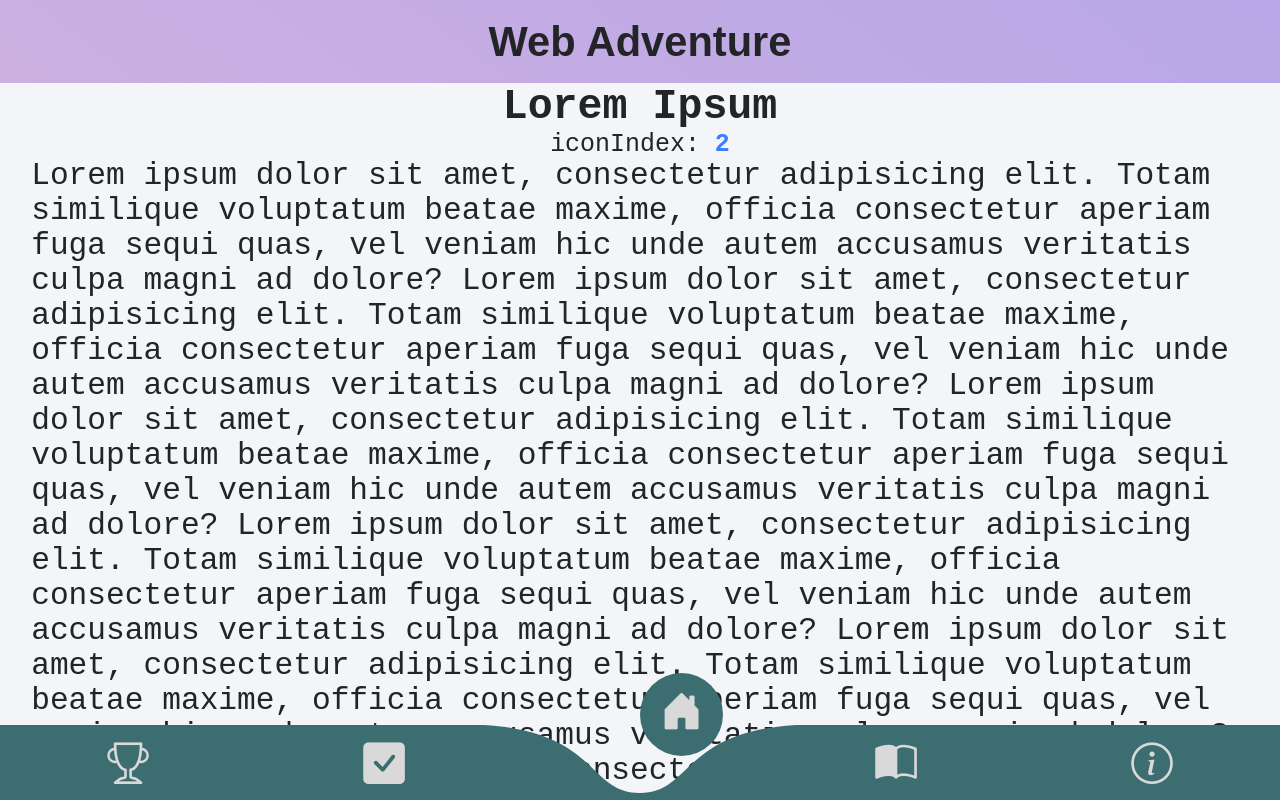
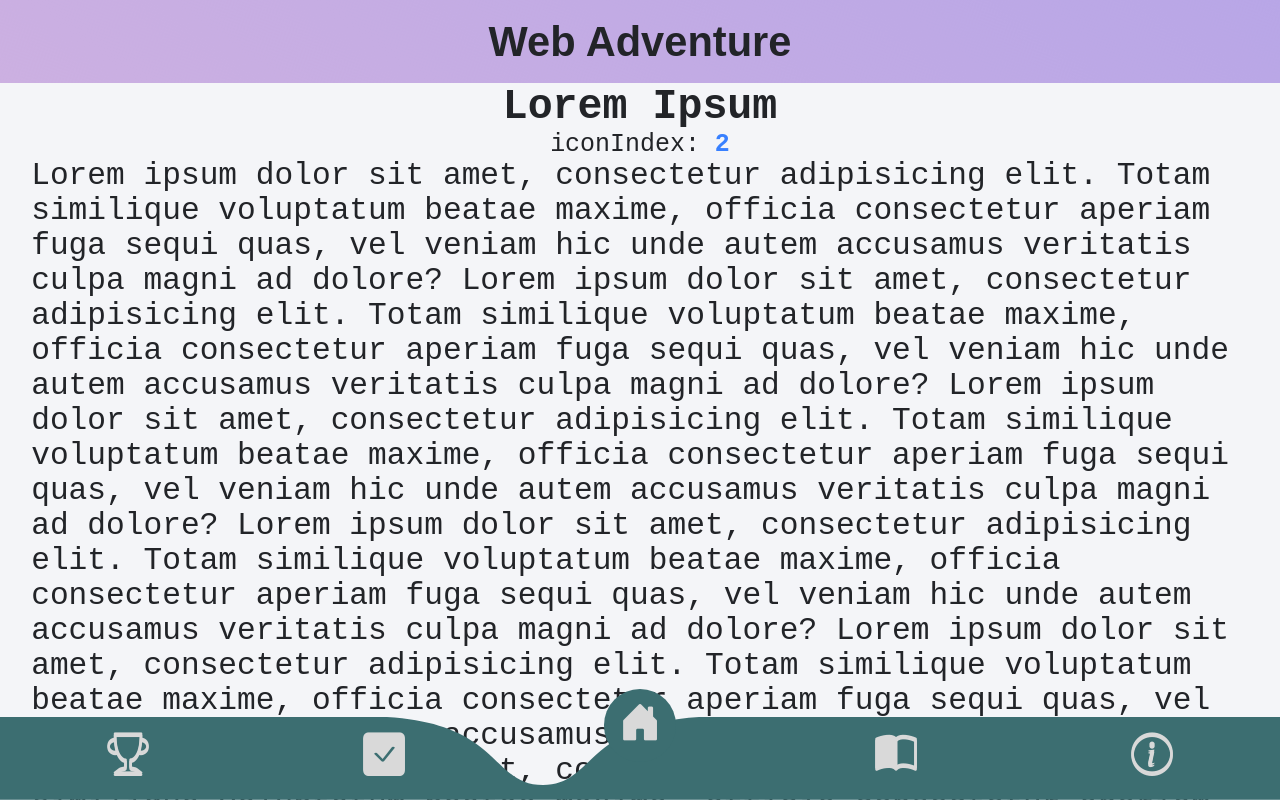
Before and after one commit to dudushy/web-adventure, an Angular app: page /footer-icons in a window 1280 px wide. Built offline with nearby package versions, Linux system fonts and the light colour scheme.

Commit message:
Getting there...

```diff
--- a/src/app/adventures/clones/footer-icons/footer-icons.component.html
+++ b/src/app/adventures/clones/footer-icons/footer-icons.component.html
@@ -14,13 +14,15 @@
     Lorem ipsum dolor sit amet, consectetur adipisicing elit. Totam similique voluptatum beatae maxime, officia consectetur aperiam fuga sequi quas, vel veniam hic unde autem accusamus veritatis culpa magni ad dolore?
   </p>
 
-  <div class="customFooter" [style.--footerIconArrayLength]="iconArray.length" [style.--footerIconSelectedIndex]="iconIndex" [style.--footerIconMiddleIndex]="middleIconIndex" [style.--footerSelectedIconOffsetMultiplier]="footerSelectedIconOffsetMultiplier">
-    <div class="customFooter-selectedIcon">
-      <i *ngFor="let icon of iconArray | keyvalue : app.defaultOrder" class="bi bi-{{icon.value}}" [attr.showMe]="icon.key == '' + iconIndex"></i>
-    </div>
+  <div class="customFooter" [style.--footerIconArrayLength]="iconArray.length" [style.--footerIconSelectedIndex]="iconIndex">
+    <div class="customFooter-icon" *ngFor="let icon of iconArray | keyvalue : app.defaultOrder" [style.--footerIconIndex]="icon.key" [class.floatUp]="icon.key == '' + iconIndex">
+      <div class="icon-topPart">
+        <i class="bi bi-{{icon.value}}"></i>
+      </div>
 
-    <div class="customFooter-icon" *ngFor="let icon of iconArray | keyvalue : app.defaultOrder" [style.--footerIconIndex]="icon.key" (click)="updateIconIndex(icon.key)">
-      <i class="bi bi-{{icon.value}}" [attr.hideMe]="icon.key == '' + iconIndex"></i>
+      <div class="icon-bottomPart" (click)="updateIconIndex(icon.key)">
+        <i class="bi bi-{{icon.value}}"></i>
+      </div>
     </div>
   </div>
 </div>
--- a/src/app/adventures/clones/footer-icons/footer-icons.component.scss
+++ b/src/app/adventures/clones/footer-icons/footer-icons.component.scss
@@ -53,23 +53,15 @@ span {
   --footerHeight: calc(var(--responsiveUnit) * 4);
   --footerBackground: #3c6e71;
   --footerIconColor: #d9d9d9;
-  --footerIconLeftInitialOffset: 10%;
-  --footerIconLeftOffset: calc(100% / var(--footerIconArrayLength));
-  --footerSelectedIconLeftOffset: calc(
-    var(--footerIconLeftInitialOffset) + var(--footerIconLeftOffset) * var(--footerIconSelectedIndex)
-  );
-  // --footerSelectedIconLeftOffset: calc(
-  //   var(--footerIconLeftInitialOffset) + var(--footerIconLeftOffset) * var(--footerSelectedIconOffsetMultiplier)
-  // );
+  --footerIconWidth: calc(100% / var(--footerIconArrayLength));
   --footerFontSize: calc(var(--responsiveUnit) * 2);
   --maskHeight: calc(var(--responsiveUnit) * 3.25);
   --maskWidth: calc(var(--responsiveUnit) * 15);
-  --maskLeftOffset: calc(
-    var(--footerIconLeftInitialOffset) + var(--footerIconLeftOffset) * var(--footerIconSelectedIndex)
-  );
+  --maskLeftOffset: calc(0% + var(--footerIconWidth) * var(--footerIconSelectedIndex));
 
   position: sticky;
-  bottom: calc(var(--footerHeight) * -0.1);
+  // bottom: calc(var(--footerHeight) * -0.1);
+  bottom: 0;
   display: flex;
   align-items: center;
   justify-content: center;
@@ -121,39 +113,50 @@ span {
   }
 
   .customFooter-icon {
-    position: absolute;
-    left: calc(var(--footerIconLeftInitialOffset) + var(--footerIconLeftOffset) * var(--footerIconIndex));
-    top: 50%;
-    transform: translate(-50%, -50%);
+    position: relative;
+    width: var(--footerIconWidth);
     display: flex;
     align-items: center;
     justify-content: center;
-    padding-inline: calc(var(--responsiveUnit) * 1);
-    cursor: pointer;
+    // overflow: hidden;
 
-    i[hideMe="true"] {
-      // display: none;
-      opacity: 0;
+    .icon-topPart {
+      // background: red;
+      background: transparent;
+      position: absolute;
+      @include square(calc(var(--responsiveUnit) * 3));
+      border-radius: 50%;
+      padding: calc(var(--responsiveUnit) * 1.75);
+      display: flex;
+      align-items: center;
+      justify-content: center;
+      bottom: 0;
+      // bottom: calc(var(--responsiveUnit) * -5);
+      z-index: -1;
+      pointer-events: none;
+    }
+
+    .icon-bottomPart {
+      // background: blue;
+      display: flex;
+      align-items: center;
+      justify-content: center;
+      // padding: calc(var(--responsiveUnit) * 1);
+      padding-block: calc(var(--responsiveUnit) * 0.5);
+      padding-inline: calc(var(--responsiveUnit) * 1);
+      cursor: pointer;
+    }
+
+    &.floatUp {
+      .icon-topPart {
+        bottom: calc(var(--responsiveUnit) * 1.5);
+        background: var(--footerBackground);
+      }
+
+      .icon-bottomPart {
+        opacity: 0;
+        pointer-events: none;
+      }
     }
   }
 }
-
-.customFooter-selectedIcon {
-  position: absolute;
-  display: flex;
-  align-items: center;
-  justify-content: center;
-  bottom: calc(var(--responsiveUnit) * 2.5);
-  background: var(--footerBackground);
-  color: var(--footerIconColor);
-  font-size: var(--footerFontSize);
-  padding: calc(var(--responsiveUnit) * 2);
-  border-radius: 50%;
-  @include square(calc(var(--responsiveUnit) * 3));
-  left: var(--footerSelectedIconLeftOffset);
-
-  i[showMe="false"] {
-    display: none;
-    opacity: 0;
-  }
-}
--- a/src/app/adventures/clones/footer-icons/footer-icons.component.ts
+++ b/src/app/adventures/clones/footer-icons/footer-icons.component.ts
@@ -17,8 +17,8 @@ export class FooterIconsComponent implements OnInit {
     'book-half',
     'info-circle'
   ];
-  iconIndex = Math.floor(this.iconArray.length / 2);
   middleIconIndex = Math.floor(this.iconArray.length / 2);
+  iconIndex = this.middleIconIndex;
   footerSelectedIconOffsetMultiplier = 0;
 
   constructor(
```
